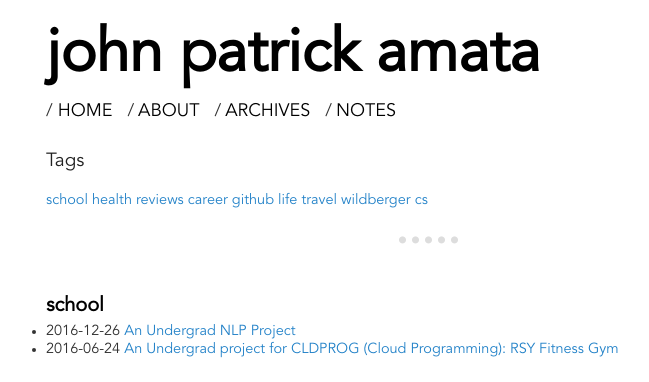
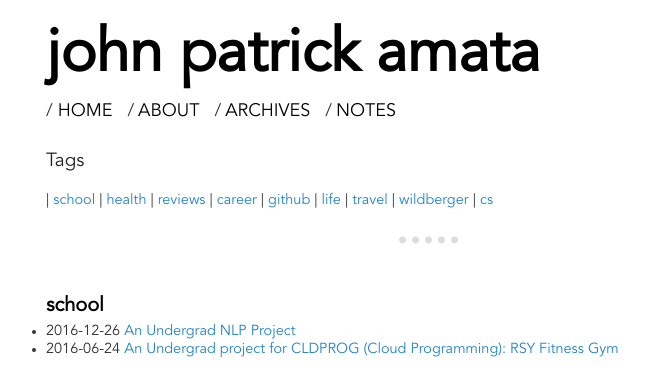
Before and after one commit to jpamata/jpamata.github.io, a Jekyll site: the page built from tags.md, in a window 1280 px wide. Shown: the top 382 px of the page, without its empty margins (210-859 px from the left). Built offline with Jekyll 4.4.1, drawn with Linux system fonts in a browser that asks for light colours.

Commit message:
Update tags.md

```diff
--- a/tags.md
+++ b/tags.md
@@ -6,7 +6,7 @@ layout: default
   <div class="tags-expo-list">
   <p>Tags</p>
     {% for tag in site.tags %}
-    <a href="#{{ tag[0] | slugify }}" class="post-tag">{{ tag[0] }}</a>
+    | <a href="#{{ tag[0] | slugify }}" class="post-tag">{{ tag[0] }}</a>
     {% endfor %}
   </div>
   <hr/>
```
